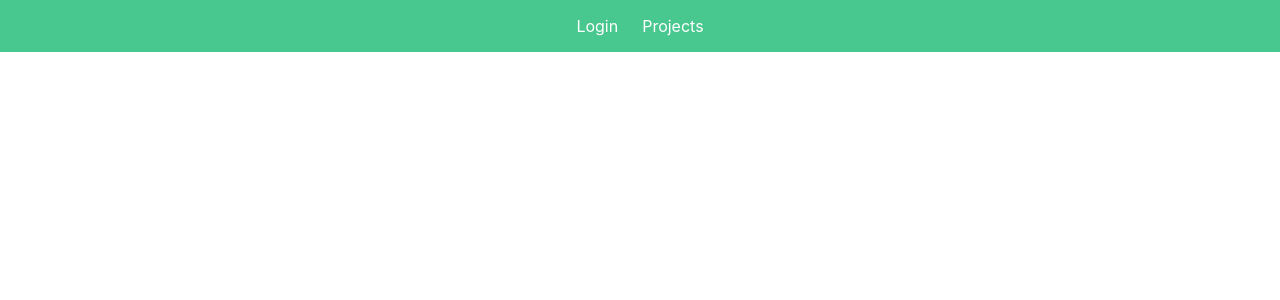
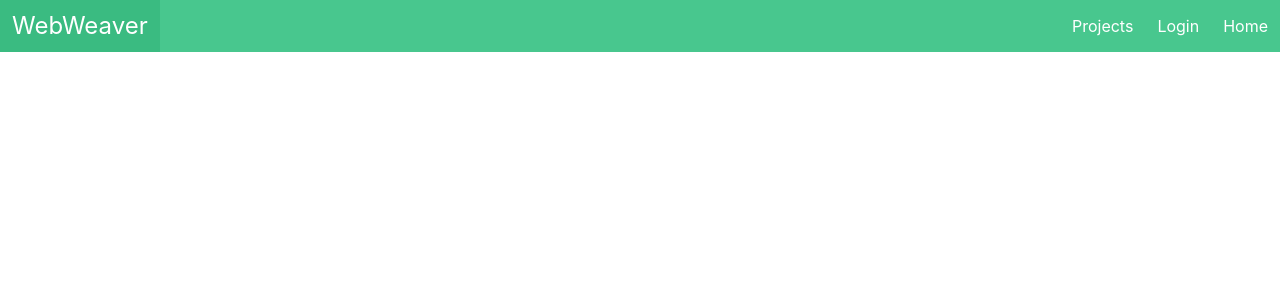
Before and after one commit to josephsegbefia/webweaver-client, a React (Vite) app: page / in a window 1280 px wide. Before the commit this address had no page. Shown: the top 300 px of the page. Built offline with nearby package versions, Linux system fonts and the light colour scheme.

Commit message:
Update navbar

```diff
--- a/package.json
+++ b/package.json
@@ -10,7 +10,9 @@
     "preview": "vite preview"
   },
   "dependencies": {
+    "@fortawesome/fontawesome-free": "^6.5.1",
     "axios": "^1.6.7",
+    "node-sass": "^9.0.0",
     "react": "^18.2.0",
     "react-dom": "^18.2.0",
     "react-router-dom": "^6.22.0"
--- a/src/App.jsx
+++ b/src/App.jsx
@@ -1,6 +1,7 @@
 /* eslint-disable no-unused-vars */
 import React from 'react';
 import ProjectList from './components/ProjectList';
+
 import Login from './components/Login';
 import { BrowserRouter as Router, Routes, Route } from 'react-router-dom';
 
@@ -8,8 +9,6 @@ import { BrowserRouter as Router, Routes, Route } from 'react-router-dom';
 
 import Nav from './components/Nav';
 const App = () => {
-
-
   return (
     <div>
       <Router>
@@ -27,8 +26,6 @@ const App = () => {
               path = '/login'
               element = {<Login />}
             />
-
-
             {/* <Route path = '/' element = { <Profile /> } /> */}
           </Routes>
         </div>
--- a/src/components/Nav.jsx
+++ b/src/components/Nav.jsx
@@ -4,28 +4,32 @@ import React from 'react'
 import { Link } from 'react-router-dom'
 
 const Nav = () => {
+  function toggleBurgerMenu() {
+    document.querySelector('.navbar-menu').classList.toggle('is-active');
+  }
+
   return (
-    <nav className = 'navbar is-success' role='navigation' aria-label = 'main navigation'>
-      <div className = 'navbar-menu'>
-        <div className = 'navbar-end'>
-          <Link to = '/login' className = 'navbar-item'>Login</Link>
-          <Link to = '/projects' className = 'navbar-item'>Projects</Link>
+    <nav className="navbar is-success" role="navigation" aria-label="main navigation">
+      <div className="navbar-brand">
+        <Link to="/" className="navbar-item is-size-4">WebWeaver</Link>
 
+        <a role="button" className="navbar-burger burger" aria-label="menu" aria-expanded="false" data-target="navbarBasic"
+          onClick={toggleBurgerMenu}>
+          <span aria-hidden="true"></span>
+          <span aria-hidden="true"></span>
+          <span aria-hidden="true"></span>
+        </a>
+      </div>
+
+      <div id="navbarBasic" className="navbar-menu">
+        <div className="navbar-end">
+          <Link to="/projects" className="navbar-item" onClick={toggleBurgerMenu}>Projects</Link>
+          <Link to="/login" className="navbar-item" onClick={toggleBurgerMenu}>Login</Link>
+          <Link to="/" className="navbar-item" onClick={toggleBurgerMenu}>Home</Link>
         </div>
-        <div className = 'navbar-end'></div>
-
-        {/* <div className = 'navbar-end'>
-          <div className = 'navbar-item'>
-            <div className = 'buttons'>
-              <Link to ='/signout' className = 'button is-light'>
-                Sign Out
-              </Link>
-            </div>
-          </div>
-        </div> */}
       </div>
     </nav>
-  )
+  );
 }
 
 export default Nav
```
Also changed, not shown: src/assets/styles.scss (added), 1 other file (tests, documents, lock files or other folders).
